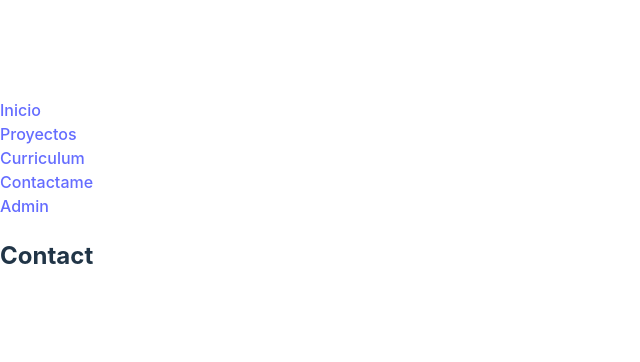
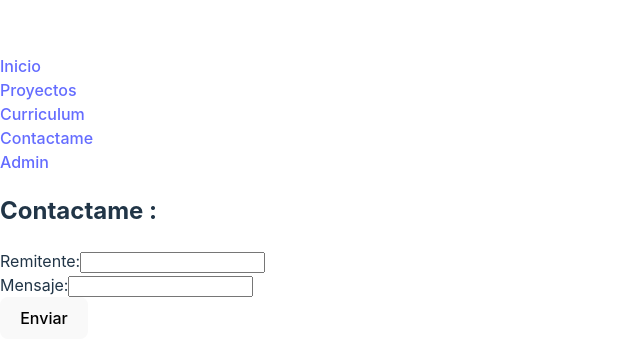
Before and after one commit to Izanalgit/project-breake-03-Full_Stack-Client, a React (Vite) app: page /contact in a window 1280 px wide. Shown: the part 204-566 px from the top of the page, without its empty margins (0-640 px from the left). Built offline with nearby package versions, Linux system fonts and the light colour scheme; no server answers.

Commit message:
feat : contact module and minor fetch hooks updates

```diff
--- a/src/App.jsx
+++ b/src/App.jsx
@@ -3,13 +3,12 @@ import AppRoutes from "./routes/AppRoutes";
 import { useApp } from "./context/AppContext";
 import useFetchGET from "./hooks/useFetchGET";
 
-const API = "http://localhost:8080"
-const API_HEALTH = API +"/public/health";
-const API_DATA = API + "/public/projects";
-
 const App = () => {
 
-    const {getProjectsData} = useApp();
+    const {API,getProjectsData} = useApp();
+
+    const API_HEALTH = API +"/public/health";
+    const API_DATA = API + "/public/projects";
 
     const {data:health,status:pingAPI} = useFetchGET(API_HEALTH);
     const {data,status,errMsg} = useFetchGET(API_DATA);
--- a/src/components/StudiesComp.jsx
+++ b/src/components/StudiesComp.jsx
@@ -39,8 +39,8 @@ const StudiesComp = ({props}) => {
         return (
             <div className="studies">
                 <h3>Trabajos anteriores</h3>
-                {studies.prevWorks.map((work)=>(
-                    <h4>{work[0]} <strong>{work[1]}</strong></h4>
+                {studies.prevWorks.map((work,index)=>(
+                    <h4 key={'preWork'+index}>{work[0]} <strong>{work[1]}</strong></h4>
                 ))}
             </div>
         );
--- a/src/components/forms/FormContact.jsx
+++ b/src/components/forms/FormContact.jsx
@@ -1,12 +1,12 @@
 import React from 'react';
 import useForm from '../../hooks/useForm';
 
-const FormContact = () => {
+const FormContact = ({props}) => {
   const { values, handleChange, reset } = useForm({ contact: '', message: '' });
 
   const handleSubmit = (event) => {
     event.preventDefault();
-    console.log(values);//POST TO API
+    props.getMsgToSend({values});
     reset();
   };
 
--- a/src/context/AppContext.jsx
+++ b/src/context/AppContext.jsx
@@ -6,6 +6,7 @@ const AppProvaider = ({children}) => {
 
     const [projectsData, setProjectsData] = useState();
     const [theme, setTheme] = useState('light');
+    const API = "http://localhost:8080";
 
     //Projects data
     const getProjectsData = (data) => {
@@ -23,6 +24,7 @@ const AppProvaider = ({children}) => {
         <AppContext.Provider value={{
             projectsData,
             theme,
+            API,
             getProjectsData,
             changeTheme
         }}>
--- a/src/hooks/useFetchDELETE.jsx
+++ b/src/hooks/useFetchDELETE.jsx
@@ -8,7 +8,7 @@ const useFetchDELETE = (url,payload) => {
     const [errMsg, setErrMsg] = useState(null);
 
     useEffect(()=>{
-
+        if(payload)
             axios.delete(url,payload)
                 .then((response) => {
                     setData(response);
@@ -28,7 +28,7 @@ const useFetchDELETE = (url,payload) => {
                     setStatus(true);
                 })
 
-    },[url]);
+    },[url,payload]);
 
 
     return {data,status,errMsg};
--- a/src/hooks/useFetchPOST.jsx
+++ b/src/hooks/useFetchPOST.jsx
@@ -8,7 +8,7 @@ const useFetchPOST = (url,payload) => {
     const [errMsg, setErrMsg] = useState(null);
 
     useEffect(()=>{
-
+        if(payload)
             axios.post(url,payload)
                 .then((response) => {
                     setData(response);
@@ -28,7 +28,7 @@ const useFetchPOST = (url,payload) => {
                     setStatus(true);
                 })
 
-    },[url]);
+    },[url,payload]);
 
 
     return {data,status,errMsg};
--- a/src/hooks/useFetchPUT.jsx
+++ b/src/hooks/useFetchPUT.jsx
@@ -9,6 +9,7 @@ const useFetchPUT = (url,payload) => {
 
     useEffect(()=>{
 
+        if(payload)
             axios.put(url,payload)
                 .then((response) => {
                     setData(response);
@@ -28,7 +29,7 @@ const useFetchPUT = (url,payload) => {
                     setStatus(true);
                 })
 
-    },[url]);
+    },[url,payload]);
 
 
     return {data,status,errMsg};
--- a/src/pages/Contact.jsx
+++ b/src/pages/Contact.jsx
@@ -1,10 +1,39 @@
+import { useEffect, useState } from "react";
+import { useApp } from "../context/AppContext";
+import FormContact from "../components/forms/FormContact";
+import useFetchPOST from "../hooks/useFetchPOST";
+
 
 const Contact = () => {
+
+    const [msgToSend, setMsgToSend] = useState(null);
+    const [fetchPayload, setFetchPayload] = useState(null);
+    const { API } = useApp();
+
+    const APP_CONTACT = API + "/public/contact";
+
+    const {data,status,errMsg} = useFetchPOST (APP_CONTACT,fetchPayload);
+
+    const getMsgToSend = (data) => {
+        if(data) setMsgToSend(data);
+    }
+
+    useEffect(()=>{
+        if(msgToSend)
+            setFetchPayload({payload:msgToSend.values})
+    },[msgToSend])
+
+    useEffect(()=>{
+        if(data && !errMsg)
+            alert("Mensaje enviado con exito!");
+    },[status])
+
     return (
-      <>
-      <h2>Contact</h2>
-      </>
+        <>
+            <h2>Contactame :</h2>
+            <FormContact props={{getMsgToSend}}/>
+        </>
     )
-  };
+};
 
   export default Contact;
--- a/src/pages/Projects.jsx
+++ b/src/pages/Projects.jsx
@@ -7,7 +7,7 @@ const Projects = () => {
 
     return (
         <>
-            <h2>Projects</h2>
+            <h2>Proyectos</h2>
             <h3>{
                 projectsData &&
                     projectsData.map((project)=>(
```
Lines whose indentation alone changed are shown as unchanged.
